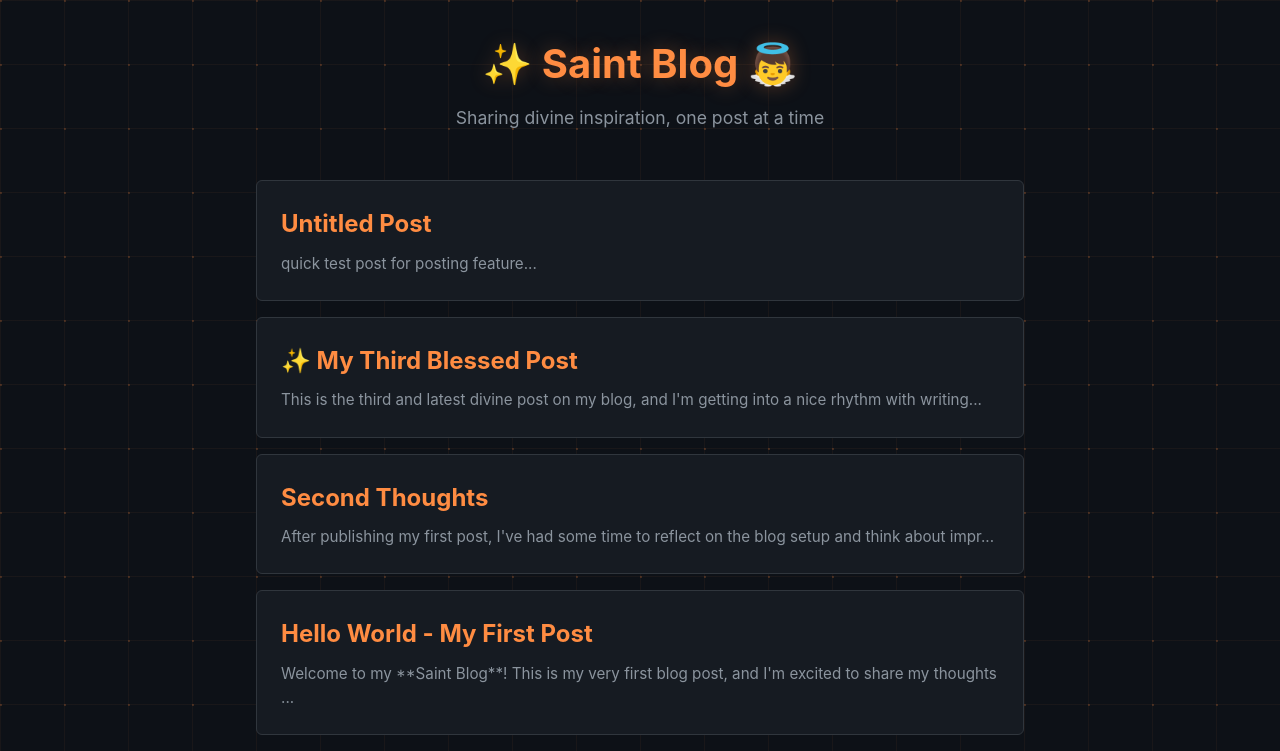
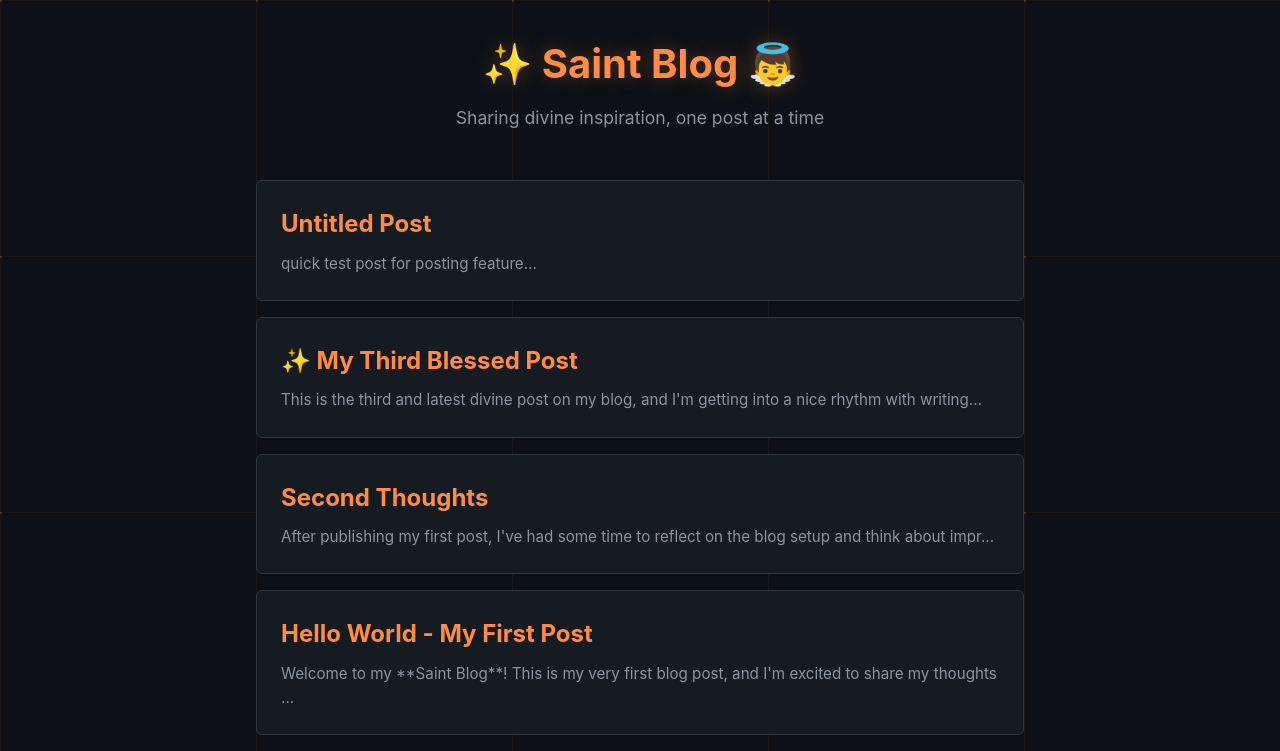
Before and after one commit to StCost/blog, a React (Vite) app: page /#/ in a window 1280 px wide. Shown: the top 751 px of the page. Built offline with nearby package versions, Linux system fonts and the light colour scheme.

Commit message:
Update index.css: introduce a new CSS variable for background grid size and refactor background-size property to use this variable for improved maintainability.

```diff
--- a/src/index.css
+++ b/src/index.css
@@ -20,6 +20,8 @@
   --color-error: #f85149;
   --color-error-bg: rgba(248, 81, 73, 0.1);
   --color-error-border: rgba(248, 81, 73, 0.3);
+
+  --background-grid-size: calc(64px * 4);
 }
 
 * {
@@ -35,7 +37,7 @@ body {
     radial-gradient(circle at 1px 1px, rgba(255, 140, 66, 0.2) 1px, transparent 0),
     linear-gradient(rgba(255, 140, 66, 0.05) 1px, transparent 1px),
     linear-gradient(90deg, rgba(255, 140, 66, 0.05) 1px, transparent 1px);
-  background-size: 64px 64px, 64px 64px, 64px 64px;
+  background-size: var(--background-grid-size) var(--background-grid-size), var(--background-grid-size) var(--background-grid-size), var(--background-grid-size) var(--background-grid-size);
   color: var(--color-text-primary);
   line-height: 1.6;
   overflow-y: scroll;
```
